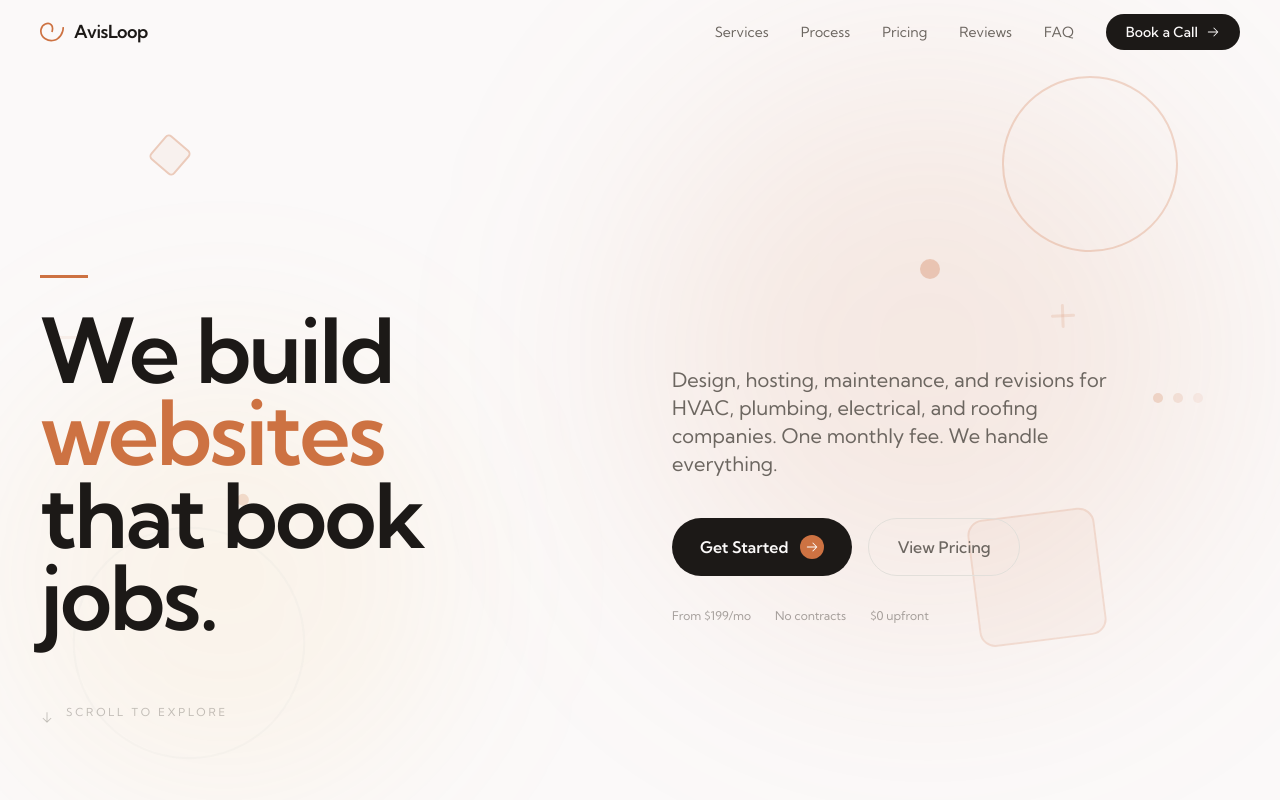
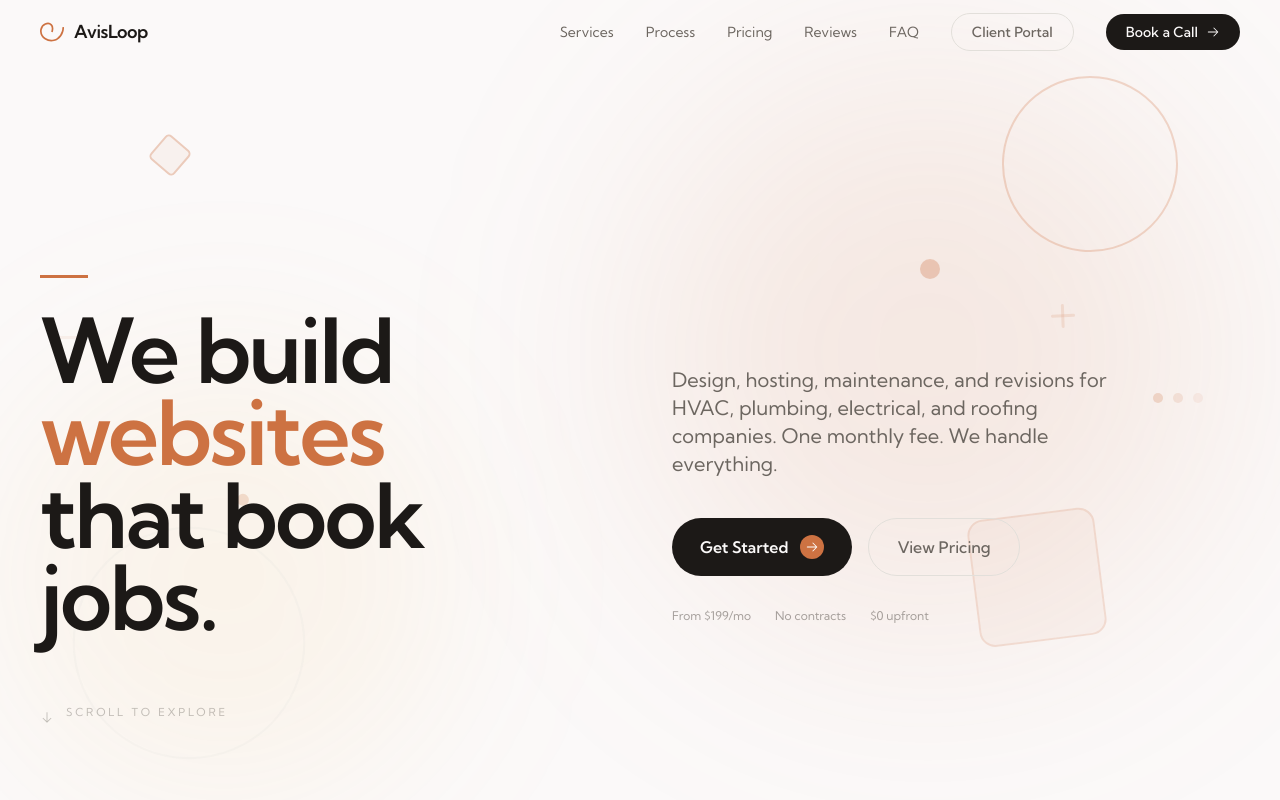
Before and after one commit to aanthonyle28/AvisLoop, a Next.js app: page / in a window 1280 px wide. Shown: the top 800 px of the page. Built offline with nearby package versions, Linux system fonts and the light colour scheme.

Commit message:
feat(76-02): update V4Nav — fix logo href, add Client Portal button
- Logo link updated from /new to /
- Desktop nav: add Client Portal outline-style button before Book a Call
- Mobile menu: add Client Portal link before Book a Call

```diff
--- a/components/marketing/v4/nav.tsx
+++ b/components/marketing/v4/nav.tsx
@@ -51,7 +51,7 @@ export function V4Nav({ links = DEFAULT_LINKS, calendlyUrl = DEFAULT_CALENDLY }:
       >
         <div className="max-w-7xl mx-auto flex items-center justify-between h-16 px-6 lg:px-10">
           {/* Logo */}
-          <Link href="/new" className="flex items-center gap-2.5">
+          <Link href="/" className="flex items-center gap-2.5">
             <svg viewBox="0 0 28 28" fill="none" className="w-6 h-6" aria-hidden="true">
               <path
                 d="M13.9614 13.9428C13.9614 13.9428 15.6661 8.28761 13.1687 5.6657C9.39938 1.70861 2.46616 5.36825 1.25864 10.7178C1.06397 11.5803 0.964999 12.4675 1.01126 13.3511C1.39358 20.6533 9.24432 25.3666 16.2932 23.6446C17.7686 23.2841 19.1513 22.7512 20.2657 21.9762C27.8097 16.7301 26.9724 8.28761 26.9724 8.28761"
@@ -73,6 +73,12 @@ export function V4Nav({ links = DEFAULT_LINKS, calendlyUrl = DEFAULT_CALENDLY }:
                 {l.label}
               </a>
             ))}
+            <Link
+              href="/client-portal"
+              className="inline-flex items-center rounded-full border border-border px-5 py-2 text-sm font-medium text-muted-foreground hover:text-foreground hover:border-foreground/30 transition-colors"
+            >
+              Client Portal
+            </Link>
             <a
               href={calendlyUrl}
               target="_blank"
@@ -125,6 +131,13 @@ export function V4Nav({ links = DEFAULT_LINKS, calendlyUrl = DEFAULT_CALENDLY }:
                   {l.label}
                 </a>
               ))}
+              <Link
+                href="/client-portal"
+                onClick={() => setMobileOpen(false)}
+                className="text-3xl font-bold hover:text-accent transition-colors"
+              >
+                Client Portal
+              </Link>
               <a
                 href={calendlyUrl}
                 target="_blank"
```
